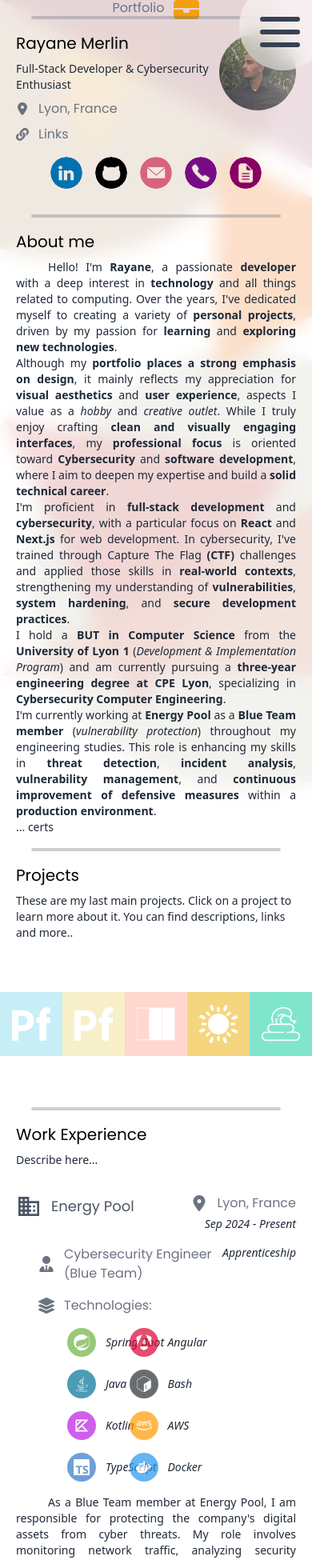
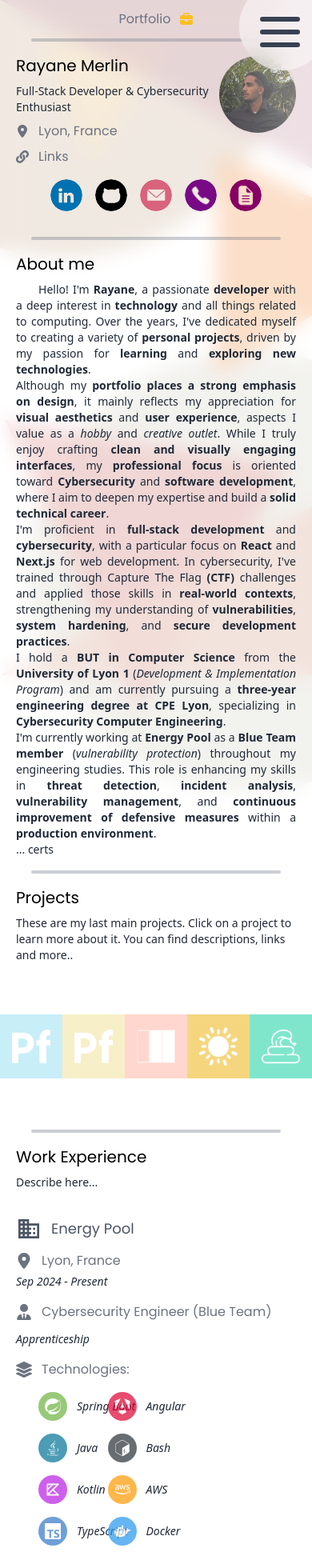
Before and after one commit to rayaaaneee/Next-Adobe-Portfolio, a Next.js app: page /home in a window 390 px wide. Shown: the top 1950 px of the page at 80% size. Built offline with nearby package versions, Linux system fonts and the light colour scheme.

Commit message:
Home page media queries done

```diff
--- a/src/app/(portfolio)/home/page.tsx
+++ b/src/app/(portfolio)/home/page.tsx
@@ -6,6 +6,8 @@ import { cn } from "@/lib/utils";
 import { FaHeart, FaLocationDot, FaBriefcase } from "react-icons/fa6";
 import { FaLink } from "react-icons/fa";
 
+import photo from "~/img/home/photo.jpg";
+
 import {
     HeadingOne,
     HeadingThree,
@@ -13,9 +15,6 @@ import {
     Paragraph,
     ParagraphAlignment
 } from "@/components/page-flow";
-
-import photo from "~/img/home/photo.jpg";
-
 import ContactLinks from "@/components/contact-links";
 import EducationContainer from "@/components/home/education-container";
 import WorkContainer from "@/components/home/work-container";
@@ -29,9 +28,31 @@ import hobbies from "@/asset/data/home/hobbies";
 import { IconSize } from "@/components/contact-icon";
 import { TooltipSize } from "@/components/tooltip";
 
+import { ChildrenType } from "@/utils/interface/children";
+
 export const metadata: Metadata = {
     title: "Portfolio",
 };
+
+interface VerticalBorderSectionProps {
+    text: string;
+    icon: ChildrenType;
+}
+
+const VerticalBorderSection = ({ text, icon }: VerticalBorderSectionProps) => (
+    <HeadingThree
+        icon={icon}
+        iconPosition={IconPosition.right}
+        className={cn(
+            "text-center h- dark:text-white",
+        )}
+        containerClassName={cn(
+            "flex justify-center items-center w-full !m-0",
+            "h-12 sm:h-14 md:h-16 lg:h-18 xl:h-20"
+        )}>
+            {text}
+    </HeadingThree>
+);
 
 const Home = () => {
 
@@ -45,18 +66,10 @@ const Home = () => {
             "my-0 md:my-[5vw] lg:my-10",
             "[&>article]:mx-5 sm:[&>article]:mx-7 md:[&>article]:mx-10 xl:[&>article]:mx-20"
         )}>
-            <HeadingThree
-                icon={<FaBriefcase className="w-8 h-8 text-amber-500" />}
-                iconPosition={IconPosition.right}
-                className={cn(
-                    "text-center dark:text-white",
-                )}
-                containerClassName={cn(
-                    "flex justify-center items-center w-full !m-0",
-                    "h-5 sm:h-7 md:h-10 xl:h-20"
-                )}>
-                    Portfolio
-            </HeadingThree>
+            <VerticalBorderSection
+                text="Portfolio"
+                icon={<FaBriefcase className="text-amber-400"/>}
+            />
             <Separator className="!mt-0" />
             <article className="relative flex flex-col justify-center">
                 <Image className={cn(
@@ -142,18 +155,10 @@ const Home = () => {
             </article>
             <AdaptableGrid id="hobbies-grid" elementsPerRow={5} elements={hobbies} />
             <Separator className="!mb-0" />
-            <HeadingThree
-                icon={<FaHeart className="w-8 h-8 text-red-400" />}
-                iconPosition={IconPosition.right}
-                className={cn(
-                    "text-center dark:text-white",
-                )}
-                containerClassName={cn(
-                    "flex justify-center items-center w-full !m-0",
-                    "h-5 sm:h-7 md:h-10 xl:h-20"
-                )}>
-                    Thank you for visiting !
-            </HeadingThree>
+            <VerticalBorderSection
+                text="Thank you for visiting !"
+                icon={<FaHeart className="text-red-400" />}
+            />
         </main>
     )
 }
--- a/src/components/home/work-education/work-education-part.tsx
+++ b/src/components/home/work-education/work-education-part.tsx
@@ -11,6 +11,7 @@ import { type Work, type Education } from "@/utils/types/home/experience";
 
 import Separator from "../separator";
 import TechItem from "./tech-item";
+import cn from "@/utils/function/cn";
 
 export interface WorkEducationPartProps {
     item: Work | Education;
@@ -23,7 +24,7 @@ const WorkEducationPart = ({ item, index, separator = false }: WorkEducationPart
     const isWork = item.hasOwnProperty("technologies");
 
     const SubSection = ({ children }: ChildrenInterface) => (
-        <div className="flex items-start justify-between gap-3">
+        <div className="flex flex-col sm:flex-row items-start justify-between gap-3">
             {children}
         </div>
     );
@@ -43,21 +44,24 @@ const WorkEducationPart = ({ item, index, separator = false }: WorkEducationPart
                         >
                             {item.name}
                     </HeadingTwo>
-                    <div className="flex flex-col items-end justify-center gap-1">
-                        <HeadingThree containerClassName="m-0" icon={<FaLocationDot className="w-5 h-5"/>}>{item.location}</HeadingThree>
-                        <Paragraph className="m-0 italic">{item.date.toString()}</Paragraph>
+                    <div className="flex flex-col items-start sm:items-end justify-center gap-1">
+                        <HeadingThree containerClassName="!m-0" icon={<FaLocationDot className="w-5 h-5"/>}>{item.location}</HeadingThree>
+                        <Paragraph className="!m-0 italic">{item.date.toString()}</Paragraph>
                     </div>
                 </SubSection>
                 {isWork && (
                     <SubSection>
-                        <HeadingThree icon={<FaUserTie className="w-5 h-5"/>} containerClassName="mt-0">{(item as Work).title}</HeadingThree>
-                        <Paragraph className="m-0 italic">{(item as Work).type}</Paragraph>
+                        <HeadingThree icon={<FaUserTie className="w-5 h-5"/>} containerClassName="!mt-0">{(item as Work).title}</HeadingThree>
+                        <Paragraph className="!m-0 italic">{(item as Work).type}</Paragraph>
                     </SubSection>
                 )}
                 {isWork && (item as Work).technologies.length > 0 && (
                     <>
-                        <HeadingThree icon={<FaLayerGroup className="w-5 h-5"/>} containerClassName="mt-0">Technologies:</HeadingThree>
-                        <ul className="list-none ml-16 w-fit grid grid-cols-4 grid-flow-col grid-rows-[repeat(4,auto)] gap-y-4 gap-x-6">
+                        <HeadingThree icon={<FaLayerGroup className="w-5 h-5"/>} containerClassName="!mt-0">Technologies:</HeadingThree>
+                        <ul className={cn(
+                            "list-none w-fit grid grid-cols-4 grid-flow-col grid-rows-[repeat(4,auto)] gap-y-4 gap-x-6",
+                            "ml-7 xs:ml-9 sm:ml-11 md:ml-12 lg:ml-14 xl:ml-16 ",
+                        )}>
                             {(item as Work).technologies.map((tech, idx) => (
                                 <TechItem key={idx} tech={tech} />
                             ))}
--- a/src/components/index/text-type-writer.tsx
+++ b/src/components/index/text-type-writer.tsx
@@ -17,8 +17,8 @@ const TextTypeWriter = ({ id, className, reduced = false }: TextTypeWriterProps)
     const textTab: readonly string[] = language.index.description.long;
     const reducedTextTab: readonly string[] = language.index.description.short;
 
-        // Intitially longer delay for the first word
-    const [delaySpeed, setDelaySpeed] = useState(3000);
+    // Intitially longer delay for the first word (Rayane Merlin)
+    const [delaySpeed, setDelaySpeed] = useState(4000);
 
     const typeWriterTemplate: Omit<TypewriterProps, "words"> = {
         loop: true,
--- a/src/components/page-flow.tsx
+++ b/src/components/page-flow.tsx
@@ -118,7 +118,8 @@ export const HeadingThree = forwardRef<HTMLAnchorElement, HeadingPropsInterface>
             onClick={onClick}
             className={cn(
                 "xs:text-base sm:text-lg lg:text-xl xl:text-2xl ",
-                "text-gray-500 dark:text-gray-400 ml-7",
+                "xs:ml-4 sm:ml-5 md:ml-6 xl:ml-7",
+                "text-gray-500 dark:text-gray-400",
                 headingContainerBaseClassName(isAnchorLink, (icon !== undefined)),
                 containerClassName
             )}>
@@ -149,7 +150,7 @@ export const Paragraph = ({ className, children, id, alignment = ParagraphAlignm
     <p id={id} className={cn(
         "text-sm sm:text-base lg:text-lg xl:text-xl",
         "text-gray-800 dark:text-gray-300 font-normal mt-2",
-        { "first-letter:ml-10": indent },
+        { "first-letter:ml-7 lg:first-letter:ml-10": indent },
         alignment,
         className
     )} dangerouslySetInnerHTML={innerHtml ? { __html: innerHtml } : undefined}>
```
